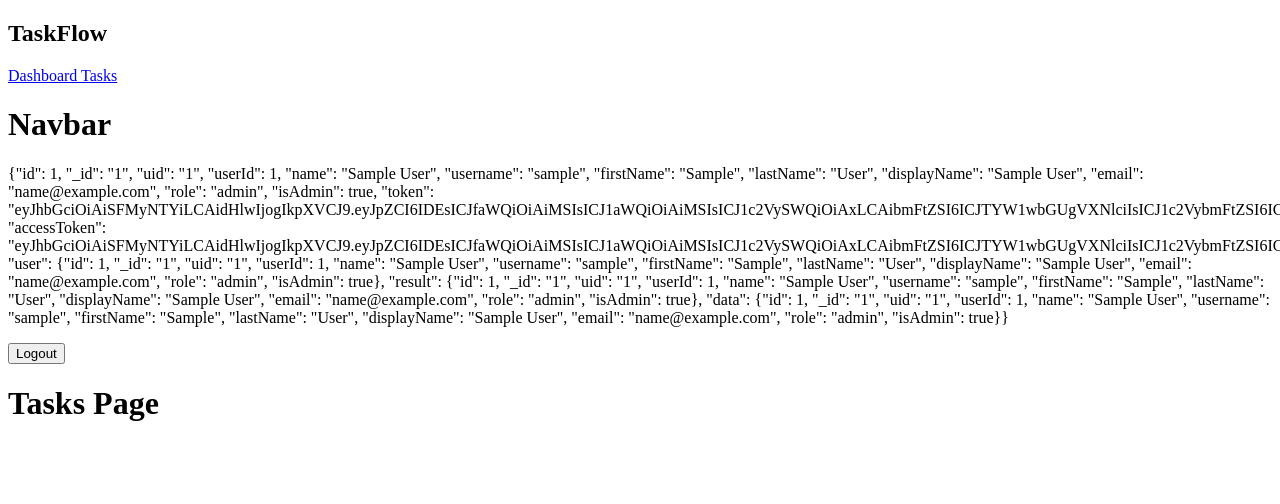
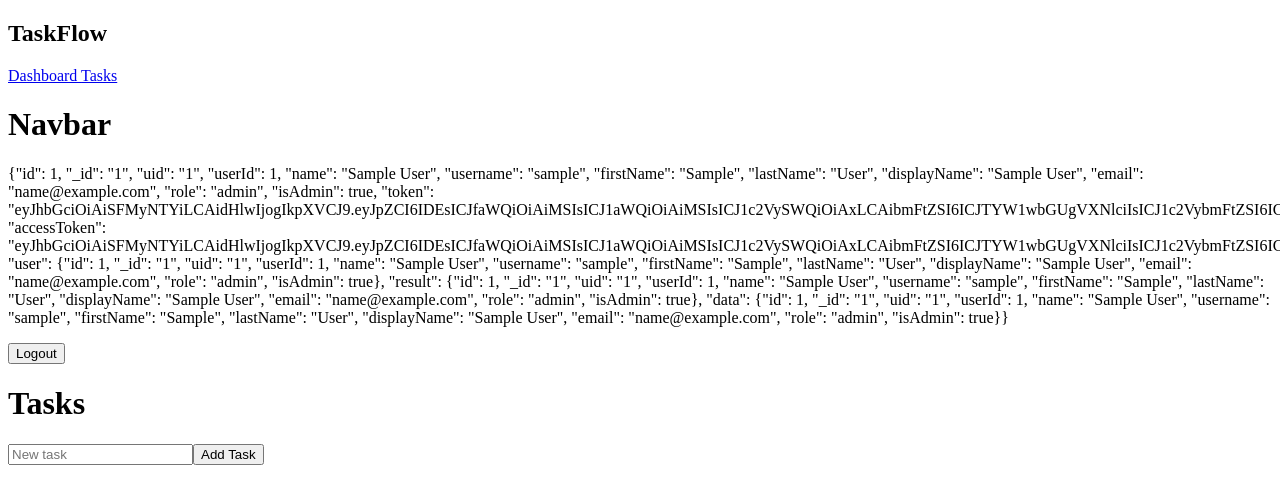
Before and after one commit to EseSx/taskFlow, a Vue app in the folder client/: page /tasks in a window 1280 px wide. Shown: the top 504 px of the page. Built offline with nearby package versions, Linux system fonts and the light colour scheme; sample sign-in values are in the browser's storage; the HTML template or start-up script is replaced by a standard one.

Commit message:
feat: implement frontend task management system

```diff
--- a/client/src/views/Tasks.vue
+++ b/client/src/views/Tasks.vue
@@ -1,3 +1,50 @@
+<script setup lang="ts">
+import { ref } from 'vue'
+
+import { useTasksStore } from '@/stores/tasks'
+
+const tasksStore = useTasksStore()
+
+const newTask = ref('')
+
+const handleAddTask = () => {
+  if (!newTask.value) return
+
+  tasksStore.addTask(newTask.value)
+
+  newTask.value = ''
+}
+</script>
+
 <template>
-  <h1>Tasks Page</h1>
+  <div>
+    <h1>Tasks</h1>
+
+    <input
+      v-model="newTask"
+      type="text"
+      placeholder="New task"
+    />
+
+    <button @click="handleAddTask">
+      Add Task
+    </button>
+
+    <ul>
+      <li
+        v-for="task in tasksStore.tasks"
+        :key="task.id"
+      >
+        {{ task.title }}
+
+        <button @click="tasksStore.toggleTask(task.id)">
+          Toggle
+        </button>
+
+        <button @click="tasksStore.removeTask(task.id)">
+          Delete
+        </button>
+      </li>
+    </ul>
+  </div>
 </template>
```
